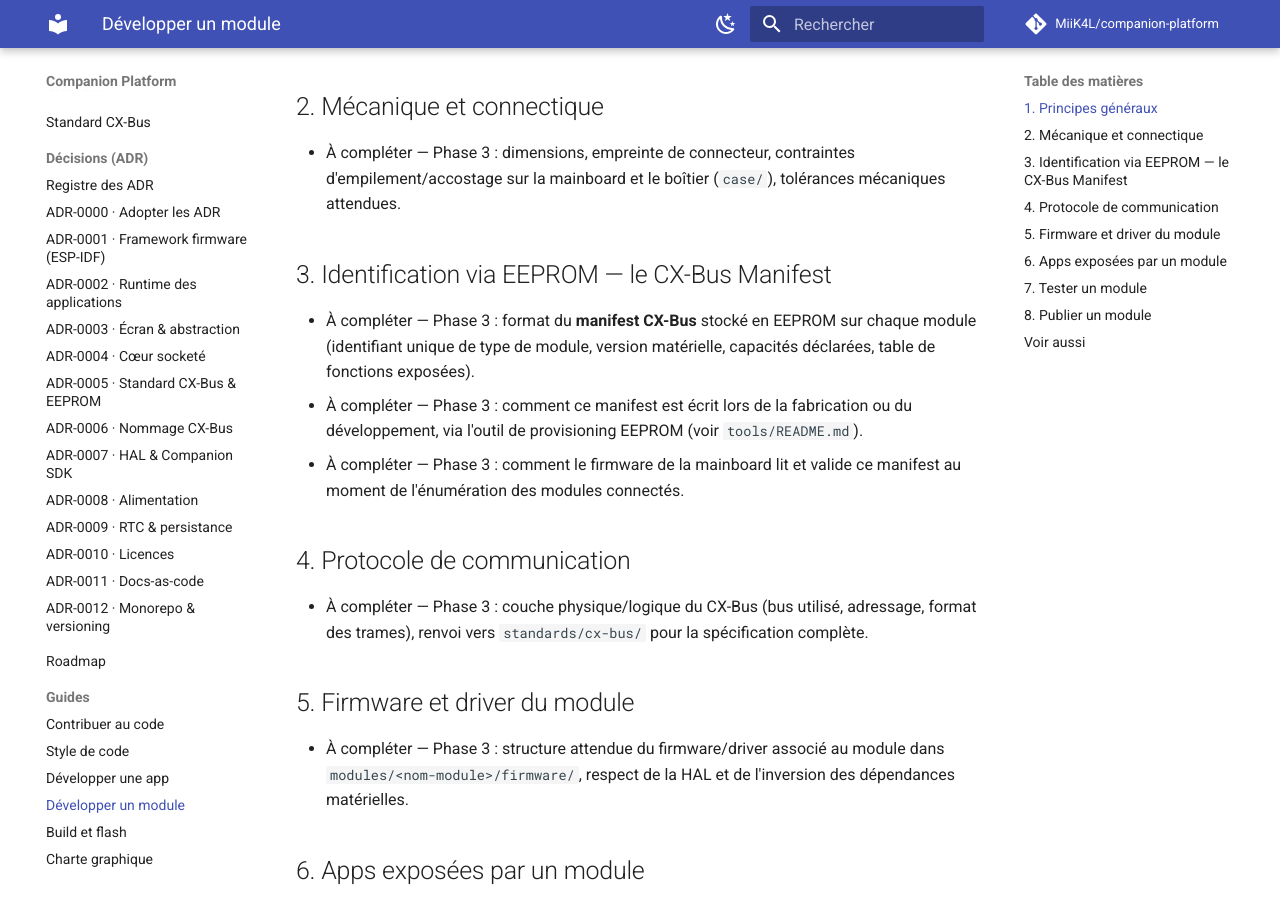
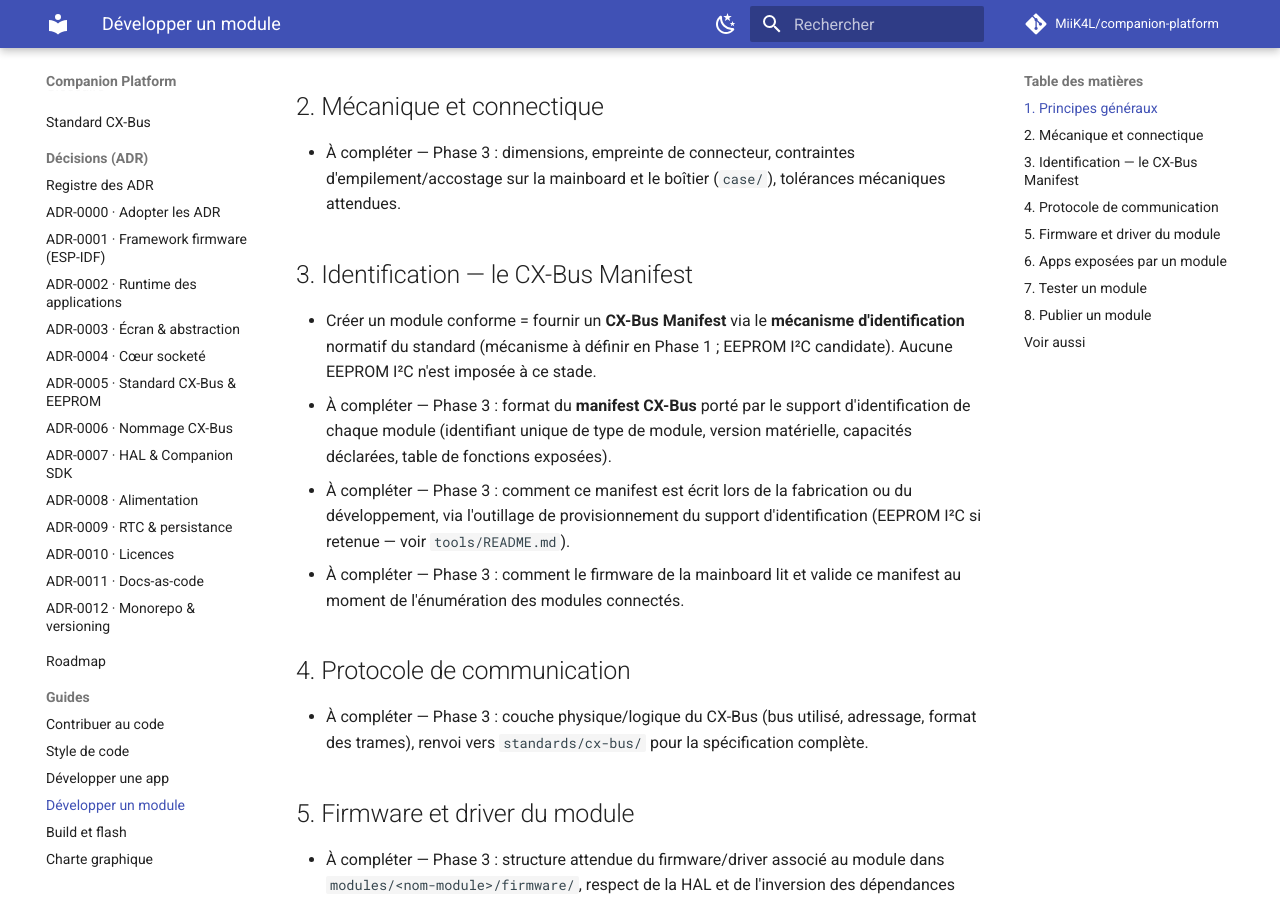
Before and after one commit to MiiK4L/companion-platform, an MkDocs documentation site: the page built from docs/guides/module-development.md, in a window 1280 px wide and 900 px high, scrolled down 375 px. Built offline with MkDocs 1.6.1 and Material for MkDocs 9.7.7, drawn with Linux system fonts in a browser that asks for light colours; comment, search, counter and statistics services are not loaded.

Commit message:
docs(cx-bus): neutralise les obligations EEPROM/VBAT résiduelles
EEPROM I2C n'est plus imposee : terminologie neutre 'support/mecanisme
d'identification' (EEPROM = option privilegiee a evaluer) dans SPEC
(§2/§5/§9/§11), standards README, modules, guide module-development et
tools. VBAT presente comme candidat (pas rail acquis), GPIO expander non
impose, XIAO 'remplacable' (pas 'sockete'), historique SPEC en
0.1.0-draft.

```diff
--- a/docs/guides/module-development.md
+++ b/docs/guides/module-development.md
@@ -17,14 +17,17 @@ standard **CX-Bus (Companion eXpansion Bus)** (voir ADR-0005/0006 et
   d'empilement/accostage sur la mainboard et le boîtier (`case/`),
   tolérances mécaniques attendues.
 
-## 3. Identification via EEPROM — le CX-Bus Manifest
+## 3. Identification — le CX-Bus Manifest
 
-- À compléter — Phase 3 : format du **manifest CX-Bus** stocké en EEPROM
-  sur chaque module (identifiant unique de type de module, version
-  matérielle, capacités déclarées, table de fonctions exposées).
+- Créer un module conforme = fournir un **CX-Bus Manifest** via le
+  **mécanisme d'identification** normatif du standard (mécanisme à définir en
+  Phase 1 ; EEPROM I²C candidate). Aucune EEPROM I²C n'est imposée à ce stade.
+- À compléter — Phase 3 : format du **manifest CX-Bus** porté par le support
+  d'identification de chaque module (identifiant unique de type de module,
+  version matérielle, capacités déclarées, table de fonctions exposées).
 - À compléter — Phase 3 : comment ce manifest est écrit lors de la
-  fabrication ou du développement, via l'outil de provisioning EEPROM
-  (voir `tools/README.md`).
+  fabrication ou du développement, via l'outillage de provisionnement du
+  support d'identification (EEPROM I²C si retenue — voir `tools/README.md`).
 - À compléter — Phase 3 : comment le firmware de la mainboard lit et
   valide ce manifest au moment de l'énumération des modules connectés.
 
```
Also changed, not shown: modules/README.md (+5 -4 lines), modules/TEMPLATE-module/README.md (+4 -2 lines), standards/cx-bus/README.md (+2 -2 lines), standards/cx-bus/SPEC-CX-Bus-1.0.md (+14 -11 lines), tools/README.md (+9 -6 lines).
